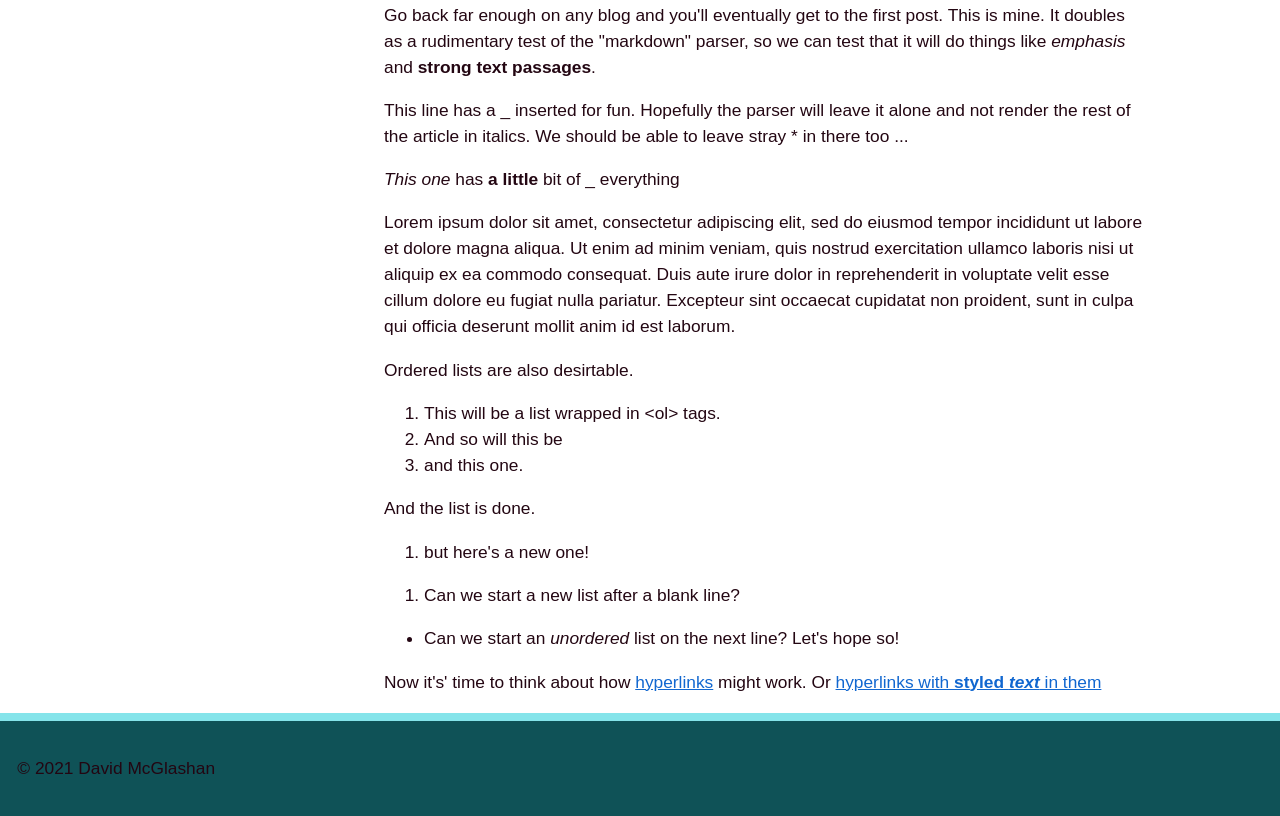
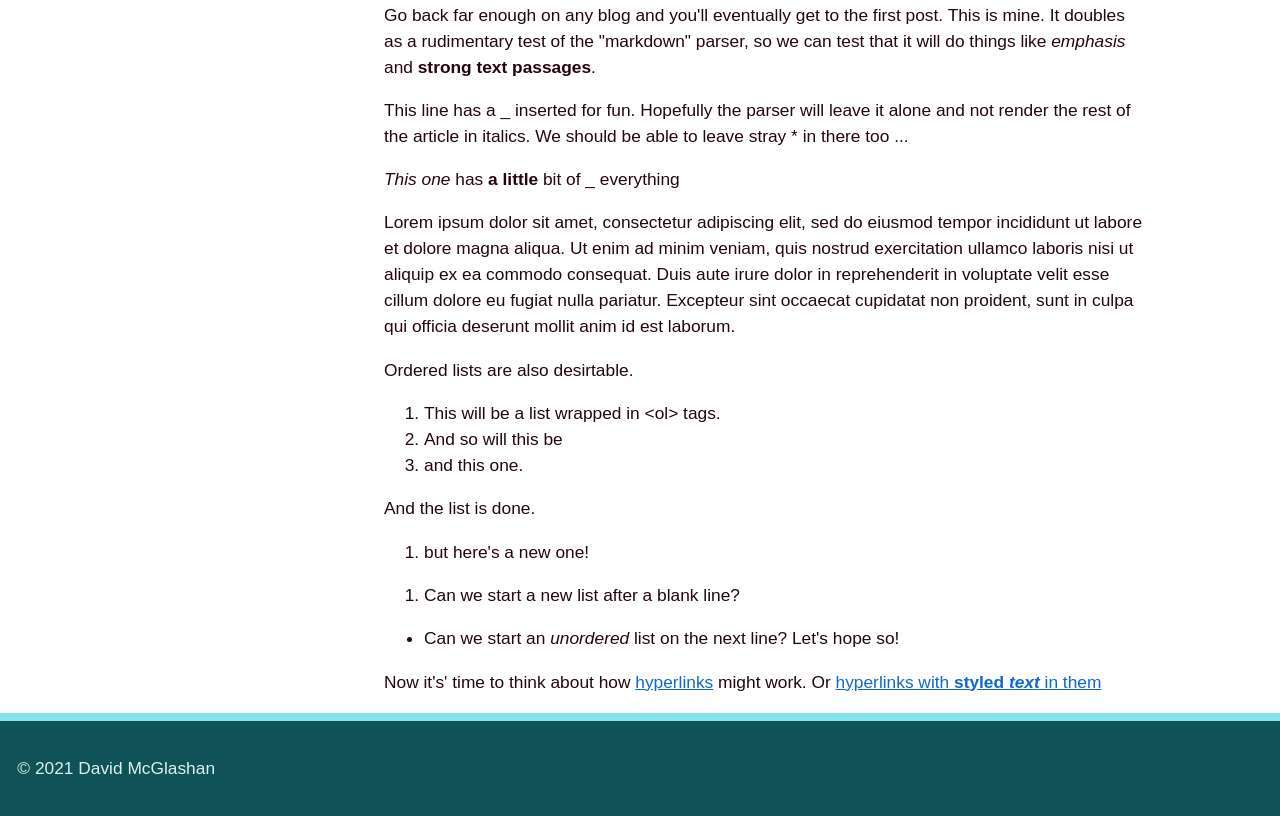
Before and after one commit to davidmcglashan/davidmcglashan.github.io, a plain HTML site: page index.html in a window 1280 px wide. Shown: the part 2328-3144 px from the top of the page. Drawn offline with Linux system fonts and the light colour scheme; files whose address does not match are found by name; a web font is replaced by a local one.

Commit message:
Made the text in the footer a bit more visible

```diff
--- a/css.css
+++ b/css.css
@@ -69,6 +69,7 @@ footer {
 	background: #0f5257ff;
 	padding: 2em 1em;
 	border-top: 8px solid #85e4ea;
+	color: #dcf0f0ff;
 }
 
 h1,h2,h3,h4,h5,h6 {
@@ -89,6 +90,7 @@ header svg text {
 	color: #26a96cff;
 	fill: #26a96cff;
 }
+
 h2 {
 	font-size: 4em;
 	line-height: 1.1;
```
